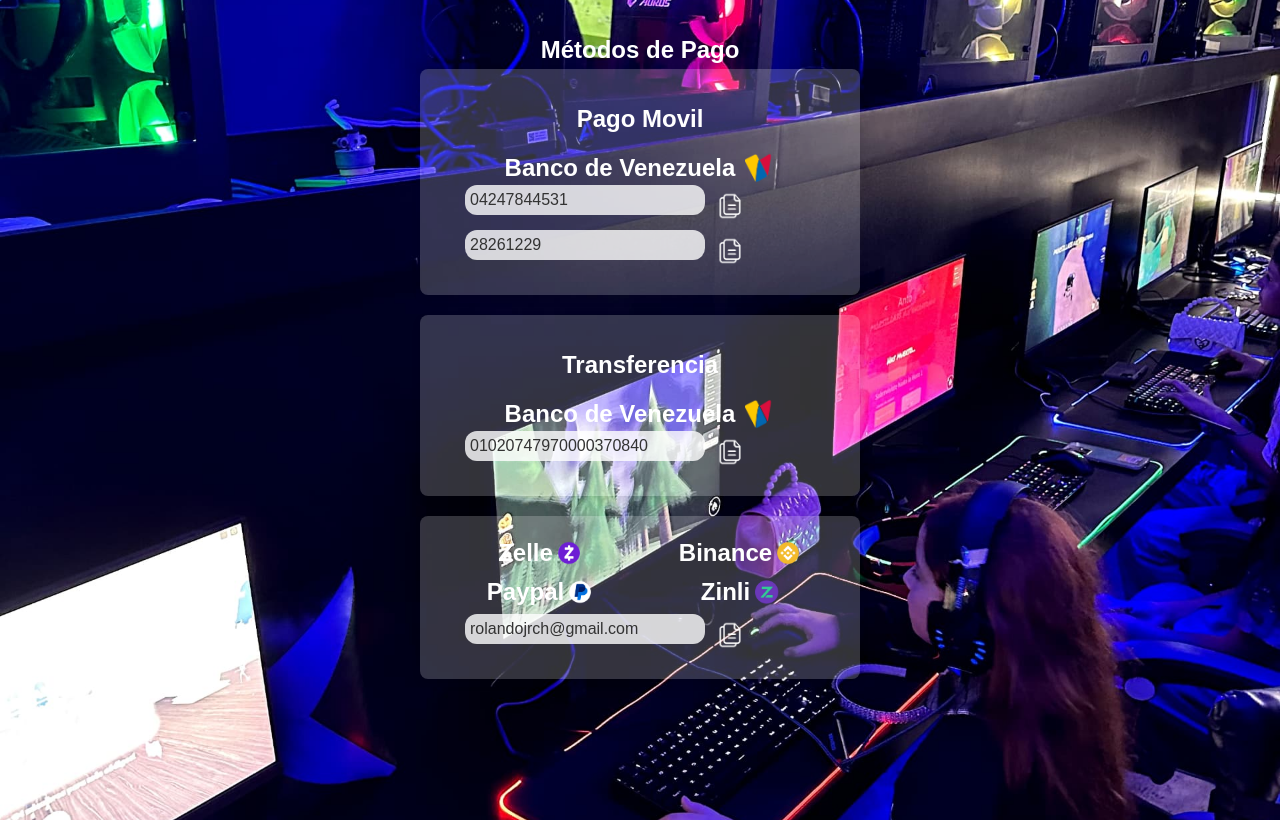
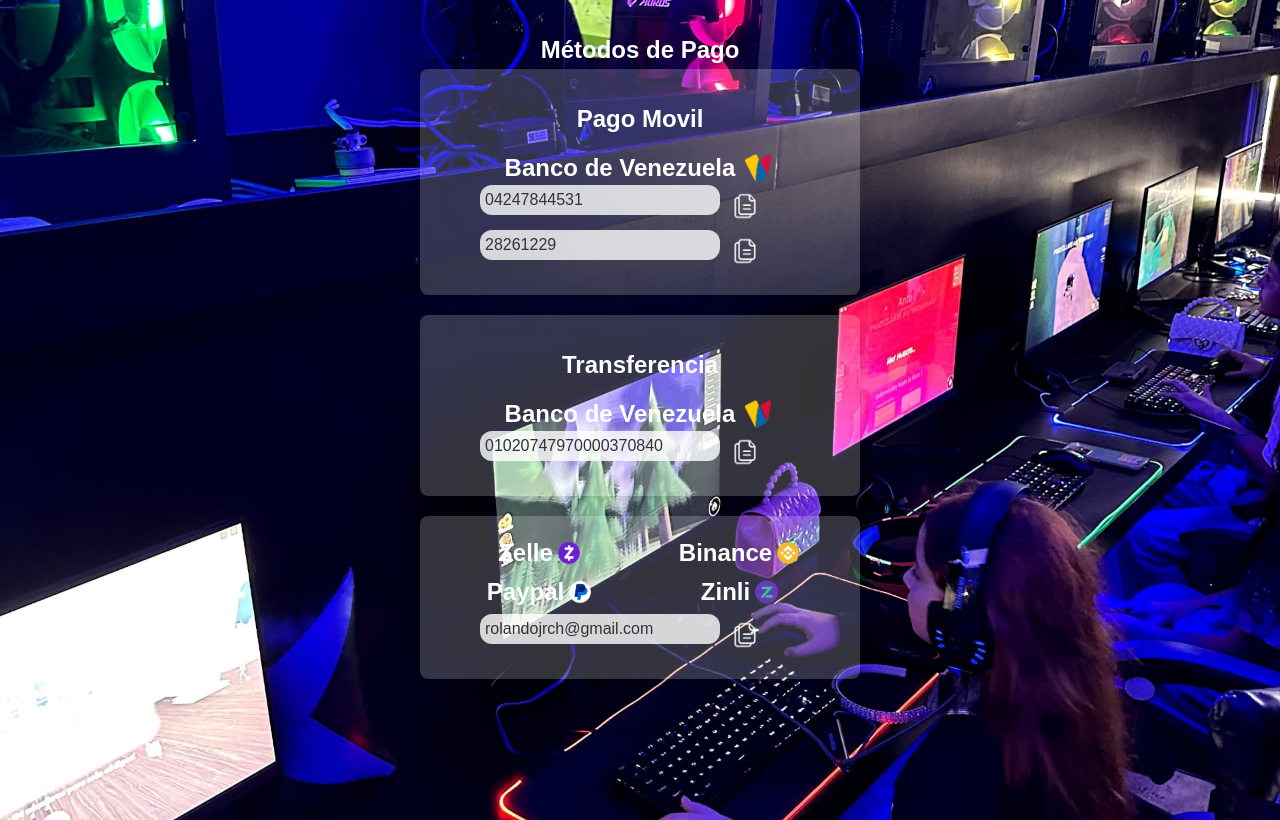
Before and after one commit to mjjproducer/metodosdepago, a plain HTML site: page index.html in a window 1280 px wide. Drawn offline with Linux system fonts and the light colour scheme.

Commit message:
Update index.html

```diff
--- a/index.html
+++ b/index.html
@@ -60,7 +60,7 @@
             margin-bottom: 15px;
             width: 230px;
             height: 20px;
-            margin-left: 25px;/* Menor altura */
+            margin-left: 10%;/* Menor altura */
         }
 
 
```
